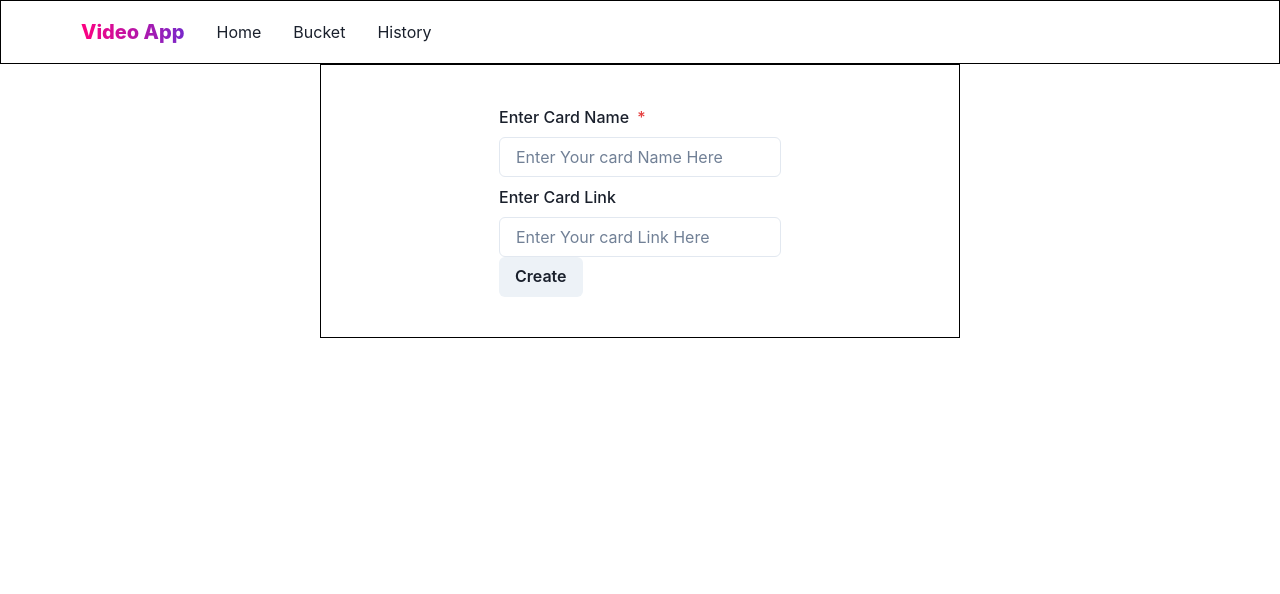
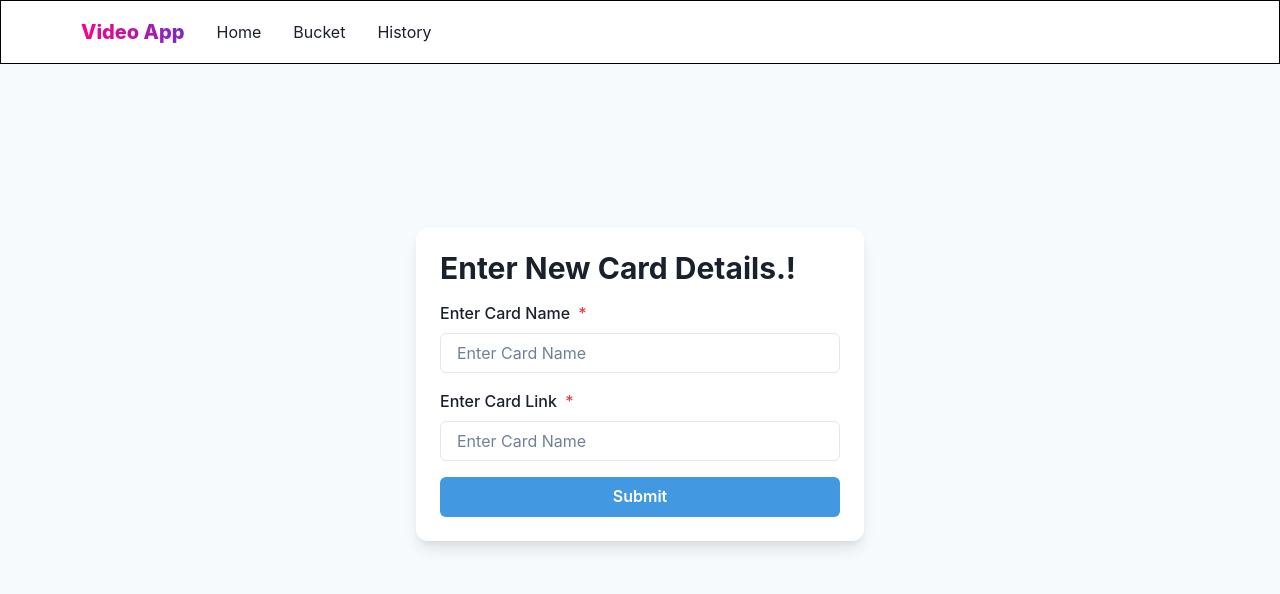
Before and after one commit to syedsohel22/frontend-video-app, a React (Create React App) app: page / in a window 1280 px wide. Shown: the top 594 px of the page. Built offline with nearby package versions, Linux system fonts and the light colour scheme.

Commit message:
home page and adding updates

```diff
--- a/db.json
+++ b/db.json
@@ -1,26 +1,5 @@
 {
-  "posts": [
-    {
-      "name": "Test-1",
-      "link": "https://player.vimeo.com/external/396069576.sd.mp4?s=f61f70b32762fc09e7f2fa9d4328a60a109b3577&profile_id=164&oauth2_token_id=57447761",
-      "id": 1680005513173
-    },
-    {
-      "name": "Test-2",
-      "link": "https://player.vimeo.com/external/396069576.sd.mp4?s=f61f70b32762fc09e7f2fa9d4328a60a109b3577&profile_id=164&oauth2_token_id=57447761",
-      "id": 1680005521260
-    },
-    {
-      "name": "Test-3",
-      "link": "https://player.vimeo.com/external/396069576.sd.mp4?s=f61f70b32762fc09e7f2fa9d4328a60a109b3577&profile_id=164&oauth2_token_id=57447761",
-      "id": 1680005528157
-    },
-    {
-      "name": "test-10",
-      "link": "https://player.vimeo.com/external/502448622.sd.mp4?s=b986796fe032a2ef7890880779489597a837b93b&profile_id=164&oauth2_token_id=57447761",
-      "id": 1680007378518
-    }
-  ],
+  "posts": [],
   "history": [
     {
       "id": 1680005687020,
@@ -123,6 +102,54 @@
       "name": "Test-3",
       "link": "https://player.vimeo.com/external/396069576.sd.mp4?s=f61f70b32762fc09e7f2fa9d4328a60a109b3577&profile_id=164&oauth2_token_id=57447761",
       "time": "3/28/2023, 9:06:54 PM"
+    },
+    {
+      "id": 1680020012239,
+      "name": "video-1",
+      "link": "https://player.vimeo.com/external/396069576.sd.mp4?s=f61f70b32762fc09e7f2fa9d4328a60a109b3577&profile_id=164&oauth2_token_id=57447761",
+      "time": "3/28/2023, 9:43:32 PM"
+    },
+    {
+      "id": 1680021060342,
+      "name": "sfdsdfsdgsdfgf",
+      "link": "https://player.vimeo.com/external/396069576.sd.mp4?s=f61f70b32762fc09e7f2fa9d4328a60a109b3577&profile_id=164&oauth2_token_id=57447761",
+      "time": "3/28/2023, 10:01:00 PM"
+    },
+    {
+      "id": 1680021074753,
+      "name": "Test-3",
+      "link": "https://player.vimeo.com/external/396069576.sd.mp4?s=f61f70b32762fc09e7f2fa9d4328a60a109b3577&profile_id=164&oauth2_token_id=57447761",
+      "time": "3/28/2023, 10:01:14 PM"
+    },
+    {
+      "id": 1680021162711,
+      "name": "sfdsdfsdgsdfgf",
+      "link": "https://player.vimeo.com/external/396069576.sd.mp4?s=f61f70b32762fc09e7f2fa9d4328a60a109b3577&profile_id=164&oauth2_token_id=57447761",
+      "time": "3/28/2023, 10:02:42 PM"
+    },
+    {
+      "id": 1680021237408,
+      "name": "Test-3",
+      "link": "https://player.vimeo.com/external/396069576.sd.mp4?s=f61f70b32762fc09e7f2fa9d4328a60a109b3577&profile_id=164&oauth2_token_id=57447761",
+      "time": "3/28/2023, 10:03:57 PM"
+    },
+    {
+      "id": 1680022626989,
+      "name": "gkfd;lgkre",
+      "link": "https://player.vimeo.com/external/502448622.sd.mp4?s=b986796fe032a2ef7890880779489597a837b93b&profile_id=164&oauth2_token_id=57447761",
+      "time": "3/28/2023, 10:27:06 PM"
+    },
+    {
+      "id": 1680024830371,
+      "name": "my video ",
+      "link": " https://player.vimeo.com/external/502448622.sd.mp4?s=b986796fe032a2ef7890880779489597a837b93b&profile_id=164&oauth2_token_id=57447761",
+      "time": "3/28/2023, 11:03:50 PM"
+    },
+    {
+      "id": 1680024948971,
+      "name": "yreyfdb",
+      "link": " https://player.vimeo.com/external/502448622.sd.mp4?s=b986796fe032a2ef7890880779489597a837b93b&profile_id=164&oauth2_token_id=57447761",
+      "time": "3/28/2023, 11:05:48 PM"
     }
   ]
 }
--- a/src/components/Card.jsx
+++ b/src/components/Card.jsx
@@ -13,13 +13,15 @@ import {
   Text,
   useDisclosure,
 } from "@chakra-ui/react";
-import React, { useState } from "react";
+import React, { useEffect, useState } from "react";
 import { useDispatch } from "react-redux";
 import { postHistory } from "../redux/historyReducer/action";
+import { deleteCard, patchCard } from "../redux/userReducer/action";
+import { getCard } from "./../redux/userReducer/action";
 
-const Card = ({ name, link }) => {
+const Card = ({ name, link, id }) => {
   const [playTime, setPlayTime] = useState(null);
-  //  const [history, setHistory] = useState([]);
+  const [change, setChange] = useState(false);
   const { isOpen, onOpen, onClose } = useDisclosure();
   const dispatch = useDispatch();
   const playCard = () => {
@@ -28,10 +30,24 @@ const Card = ({ name, link }) => {
     setPlayTime(time);
     const history = { id: Date.now(), name: name, link: link, time };
     dispatch(postHistory(history));
-    // setHistory(newHistory);
+
     console.log(playTime);
   };
 
+  const handleDelete = (id) => {
+
+    dispatch(deleteCard(id));
+    setChange((p) => !p);
+  };
+
+  const handleEdit = (id) => {
+    // const cardData = { name, link };
+    // dispatch(patchCard(cardData, id));
+    // setChange((p) => !p);
+  };
+  useEffect(() => {
+    dispatch(getCard());
+  }, [change]);
   return (
     <Box
       border="1px solid grey"
@@ -49,8 +65,10 @@ const Card = ({ name, link }) => {
         <Button onClick={playCard} size="xs">
           Play
         </Button>
-        <Button size="xs">Edit</Button>
-        <Button colorScheme="red" size="xs">
+        <Button size="xs" onClick={() => handleEdit(id)}>
+          Edit
+        </Button>
+        <Button colorScheme="red" size="xs" onClick={() => handleDelete(id)}>
           Delete
         </Button>
       </HStack>
@@ -59,7 +77,7 @@ const Card = ({ name, link }) => {
       <Modal isOpen={isOpen} onClose={onClose}>
         <ModalOverlay />
         <ModalContent>
-          <ModalHeader>Modal Title</ModalHeader>
+          <ModalHeader>{name}</ModalHeader>
           <ModalCloseButton />
           <ModalBody>
             <AspectRatio maxW="640px" ratio={1}>
--- a/src/pages/Bucket.jsx
+++ b/src/pages/Bucket.jsx
@@ -9,13 +9,13 @@ const Bucket = () => {
   const state = useSelector((state) => {
     return state.userReducer.data;
   });
- // console.log(state);
+  // console.log(state);
 
   const dispatch = useDispatch();
 
   useEffect(() => {
     dispatch(getCard());
-  }, [dispatch]);
+  }, []);
   return (
     <SimpleGrid columns={5} spacing={10} w="80%" m="auto" marginTop={10}>
       {state.length > 0 &&
--- a/src/pages/Home.jsx
+++ b/src/pages/Home.jsx
@@ -3,21 +3,18 @@ import {
   Flex,
   FormControl,
   FormLabel,
+  Heading,
   Input,
-  Spacer,
   Stack,
+  useColorModeValue,
 } from "@chakra-ui/react";
 import React, { useState } from "react";
-import { useDispatch, useSelector } from "react-redux";
+import { useDispatch } from "react-redux";
 import { postCard } from "../redux/userReducer/action";
 
 const Home = () => {
   const [name, setName] = useState("");
   const [link, setLink] = useState("");
-  const state = useSelector((state) => {
-    return state;
-  });
-  console.log(state);
 
   const dispatch = useDispatch();
   const handleSubmit = (e) => {
@@ -40,42 +37,56 @@ const Home = () => {
   };
   return (
     <Flex
-      w="50%"
-      border="1px solid black"
-      p={10}
-      spacing={3}
-      d="flex"
+      minH={"80vh"}
       align={"center"}
       justify={"center"}
-      m="auto"
+      bg={useColorModeValue("gray.50", "gray.800")}
     >
-      <Stack>
-        <FormControl gap={8} isRequired>
+      <Stack
+        spacing={4}
+        w={"full"}
+        maxW={"md"}
+        bg={useColorModeValue("white", "gray.700")}
+        rounded={"xl"}
+        boxShadow={"lg"}
+        p={6}
+        my={12}
+      >
+        <Heading lineHeight={1.1} fontSize={{ base: "2xl", md: "3xl" }}>
+          Enter New Card Details.!
+        </Heading>
+        <FormControl id="name" isRequired>
           <FormLabel>Enter Card Name </FormLabel>
           <Input
+            placeholder="Enter Card Name"
+            _placeholder={{ color: "gray.500" }}
             type="text"
-            placeholder="Enter Your card Name Here"
-            variant="outline"
             value={name}
             onChange={(e) => setName(e.target.value)}
           />
         </FormControl>
-
-        <FormControl>
+        <FormControl id="link" isRequired>
           <FormLabel>Enter Card Link </FormLabel>
           <Input
-            type="link"
-            placeholder="Enter Your card Link Here"
-            variant="outline"
+            type="text"
+            placeholder="Enter Card Name"
             value={link}
             onChange={(e) => setLink(e.target.value)}
-            required
           />
-          <Spacer></Spacer>
-          <Button type="submit" onClick={handleSubmit}>
-            Create
+        </FormControl>
+        <Stack spacing={6}>
+          <Button
+            bg={"blue.400"}
+            color={"white"}
+            _hover={{
+              bg: "blue.500",
+            }}
+            type="submit"
+            onClick={handleSubmit}
+          >
+            Submit
           </Button>
-        </FormControl>
+        </Stack>
       </Stack>
     </Flex>
   );
--- a/src/redux/userReducer/action.js
+++ b/src/redux/userReducer/action.js
@@ -42,9 +42,9 @@ export const postCard = (cardData) => (dispatch) => {
 };
 
 //PATCH request
-export const patchCard = (cardData) => (dispatch) => {
+export const patchCard = (cardData, id) => (dispatch) => {
   return axios
-    .patch(API, cardData)
+    .patch(`http://localhost:8080/posts/${id}`, cardData)
     .then((res) => {
       dispatch({ type: CARD_PATCH_REQUEST_SUCCESS });
     })
@@ -57,8 +57,9 @@ export const patchCard = (cardData) => (dispatch) => {
 //DELETE request
 export const deleteCard = (id) => (dispatch) => {
   return axios
-    .delete(API, id)
+    .delete(`http://localhost:8080/posts/${id}`)
     .then((res) => {
+      //  console.log(res);
       dispatch({ type: CARD_DELETE_REQUEST_SUCCESS });
     })
     .catch((err) => {
```
